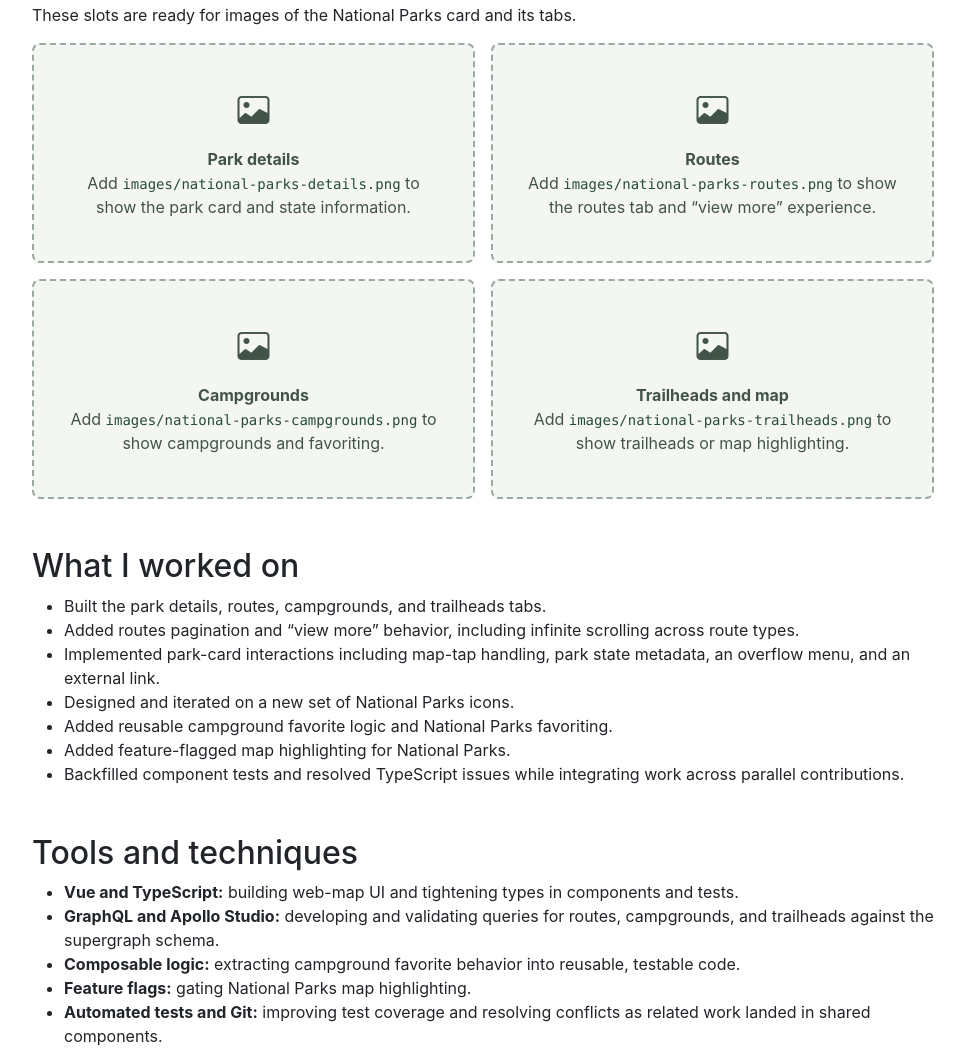
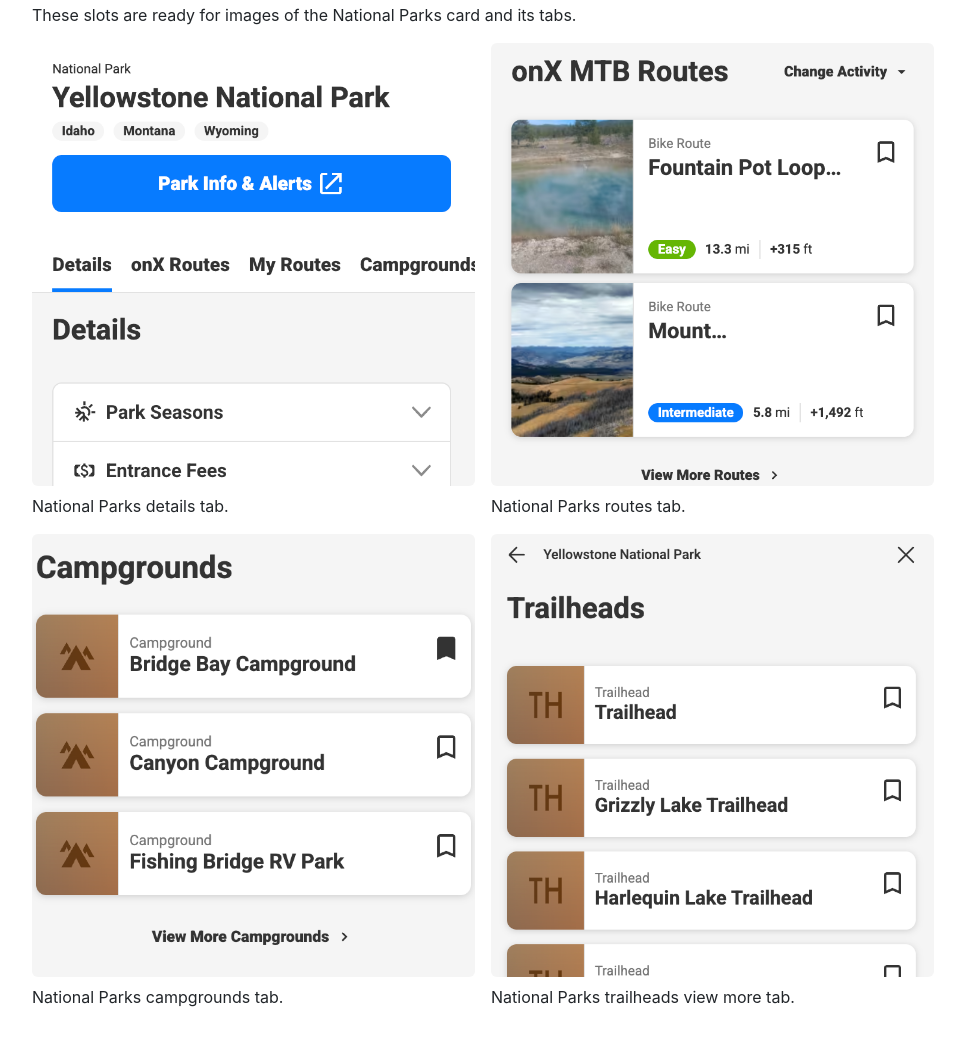
Before and after one commit to sarah-fry/Portfolio, a plain HTML site: page NationalParks_Info.html in a window 1280 px wide. Shown: the part 1676-2727 px from the top of the page, without its empty margins (157-1122 px from the left). Drawn offline with nearby package versions, Linux system fonts and the light colour scheme.

Commit message:
updated image file and added new basic footer

```diff
--- a/NationalParks_Info.html
+++ b/NationalParks_Info.html
@@ -54,32 +54,28 @@
                         <p>These slots are ready for images of the National Parks card and its tabs.</p>
                         <div class="row g-3">
                             <div class="col-md-6">
-                                <div class="media-placeholder h-100" role="note" aria-label="Park details screenshot placeholder">
-                                    <i class="bi bi-image" aria-hidden="true"></i>
-                                    <strong>Park details</strong>
-                                    <span>Add <code>images/national-parks-details.png</code> to show the park card and state information.</span>
-                                </div>
+                                <figure class="mb-0">
+                                    <img src="images/onXMaps_BAC_NPs_details.png" class="img-fluid rounded project-screenshot project-screenshot--top" alt="Details tab in the onX Backcountry National Parks card" />
+                                    <figcaption class="mt-2">National Parks details tab.</figcaption>
+                                </figure>
                             </div>
                             <div class="col-md-6">
-                                <div class="media-placeholder h-100" role="note" aria-label="Routes screenshot placeholder">
-                                    <i class="bi bi-image" aria-hidden="true"></i>
-                                    <strong>Routes</strong>
-                                    <span>Add <code>images/national-parks-routes.png</code> to show the routes tab and “view more” experience.</span>
-                                </div>
+                                <figure class="mb-0">
+                                    <img src="images/onXMaps_BAC_NPs_routes.png" class="img-fluid rounded project-screenshot" alt="Routes tab in the onX Backcountry National Parks card" />
+                                    <figcaption class="mt-2">National Parks routes tab.</figcaption>
+                                </figure>
                             </div>
                             <div class="col-md-6">
-                                <div class="media-placeholder h-100" role="note" aria-label="Campgrounds screenshot placeholder">
-                                    <i class="bi bi-image" aria-hidden="true"></i>
-                                    <strong>Campgrounds</strong>
-                                    <span>Add <code>images/national-parks-campgrounds.png</code> to show campgrounds and favoriting.</span>
-                                </div>
+                                <figure class="mb-0">
+                                    <img src="images/onXMaps_BAC_NPs_campgrounds.png" class="img-fluid rounded project-screenshot" alt="Campgrounds tab in the onX Backcountry National Parks card" />
+                                    <figcaption class="mt-2">National Parks campgrounds tab.</figcaption>
+                                </figure>
                             </div>
                             <div class="col-md-6">
-                                <div class="media-placeholder h-100" role="note" aria-label="Trailheads screenshot placeholder">
-                                    <i class="bi bi-image" aria-hidden="true"></i>
-                                    <strong>Trailheads and map</strong>
-                                    <span>Add <code>images/national-parks-trailheads.png</code> to show trailheads or map highlighting.</span>
-                                </div>
+                                <figure class="mb-0">
+                                    <img src="images/onXMaps_BAC_NPs_viewmore.png" class="img-fluid rounded project-screenshot project-screenshot--top" alt="Trailheads list in the onX Backcountry National Parks card" />
+                                    <figcaption class="mt-2">National Parks trailheads view more tab.</figcaption>
+                                </figure>
                             </div>
                         </div>
 
@@ -99,7 +95,7 @@
                             <li><strong>Vue and TypeScript:</strong> building web-map UI and tightening types in components and tests.</li>
                             <li><strong>GraphQL and Apollo Studio:</strong> developing and validating queries for routes, campgrounds, and trailheads against the supergraph schema.</li>
                             <li><strong>Composable logic:</strong> extracting campground favorite behavior into reusable, testable code.</li>
-                            <li><strong>Feature flags:</strong> gating National Parks map highlighting.</li>
+                            <li><strong>Feature flags:</strong> gating National Parks map for employees only (until ready for public release).</li>
                             <li><strong>Automated tests and Git:</strong> improving test coverage and resolving conflicts as related work landed in shared components.</li>
                         </ul>
 
@@ -109,7 +105,7 @@
                             writing reusable composables, and treating test health and feature flags as
                             part of feature development. Coordinating changes across several parallel
                             workstreams also taught me to review merge conflicts carefully and keep
-                            branch scope focused.
+                            branch scopes focused.
                         </p>
                     </div>
                 </div>
@@ -117,12 +113,8 @@
         </section>
     </main>
 
-    <footer class="py-5 bg-dark">
-        <div class="container px-4">
-            <p class="m-0 text-center text-white-50">
-                Portfolio built using the <a href="https://startbootstrap.com/theme/creative" target="_blank" rel="noopener noreferrer" style="color: #66b2ff;">StartBootstrap Creative template</a>.
-            </p>
-        </div>
+    <footer class="portfolio-footer text-center py-3">
+        <small>Sarah Fry · 2026</small>
     </footer>
 </body>
 </html>
--- a/css/custom.css
+++ b/css/custom.css
@@ -49,3 +49,18 @@
 .media-placeholder code {
   color: #284b3a;
 }
+
+.project-screenshot {
+  width: 100%;
+  aspect-ratio: 1 / 1;
+  object-fit: cover;
+}
+
+.project-screenshot--top {
+  object-position: center top;
+}
+
+.portfolio-footer {
+  background-color: #f4623a;
+  color: #fff;
+}
```
Also changed, not shown: Blackjack_Info.html (+2 -6 lines), EcoSim_Info.html (+2 -6 lines), PloverR_Info.html (+2 -6 lines), RubiksCube_Info.html (+2 -6 lines), WP_Info.html (+2 -6 lines), index.html (+3 -6 lines), images/onXMaps_BAC_NPs_campgrounds.png (added), images/onXMaps_BAC_NPs_details.png (added), images/onXMaps_BAC_NPs_routes.png (added), images/onXMaps_BAC_NPs_viewmore.png (added).
